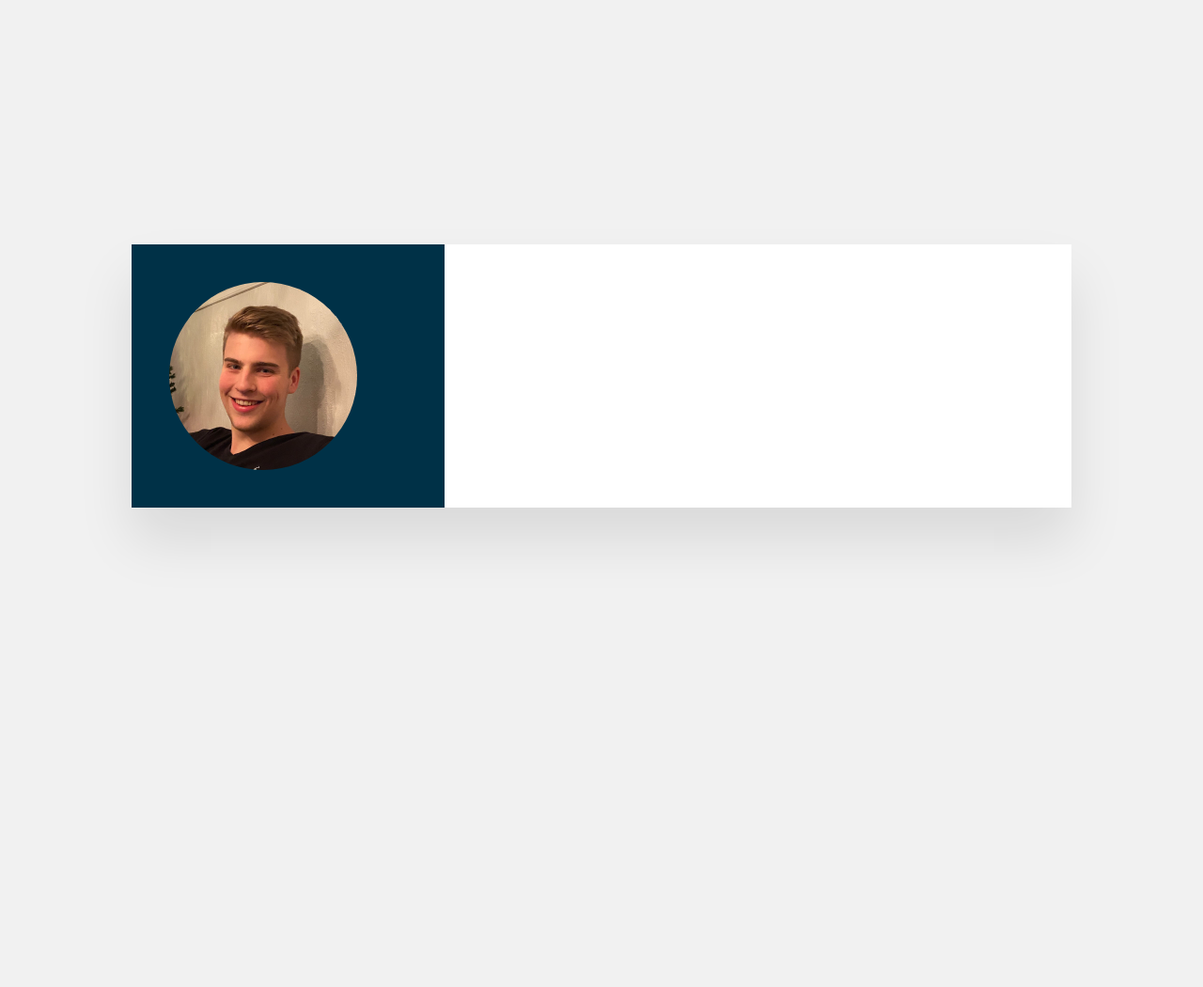
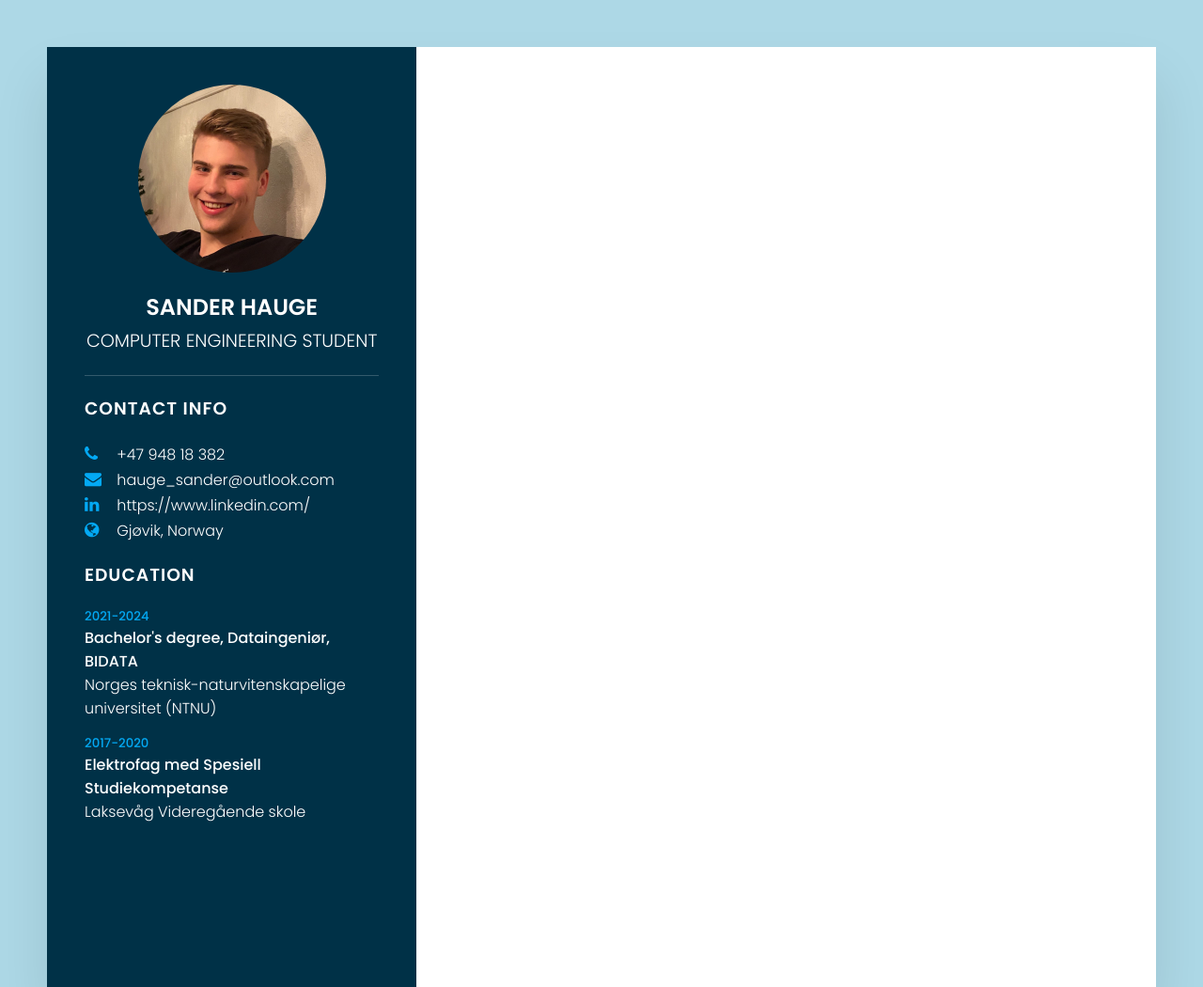
Before and after one commit to haugeSander/portfolioWebsite, a plain HTML site: page index.html in a window 1280 px wide. Shown: the top 1050 px of the page at 94% size. Before the commit the page ends 800 px from the top, so only its background shows below. Drawn offline with Linux system fonts and the light colour scheme.

Commit message:
Added icons and more text to the site.

```diff
--- a/index.html
+++ b/index.html
@@ -5,6 +5,9 @@
     <meta http-equiv="X-UA-Compatible" content="IE=edge">
     <meta name="viewport" content="width=device-width, initial-scale=1.0">
     <title>Portfolio Sander H</title>
+    <link rel="stylesheet" href="https://cdnjs.cloudflare.com/ajax/libs/font-awesome/4.7.0/css/font-awesome.css"
+    integrity="sha512-5A8nwdMOWrSz20fDsjczgUidUBR8liPYU+WymTZP1lmY9G6Oc7HlZv156XqnsgNUzTyMefFTcsFH/tnJE/+xBg=="
+    crossorigin="anonymous" referrerpolicy="no-referrer" />
     <link rel="stylesheet" href="style.css"/>
 </head>
 <body>
@@ -14,7 +17,45 @@
                 <div class="imgBox">
                     <img src="/images/profile-pic.jpg">
                 </div>
-                <h2>Sander Hauge<br><span>Computer engineer student</span></h2>
+                <h2>Sander Hauge<br><span>Computer engineering student</span></h2>
+            </div>
+            <div class="contactInfo">
+                <h3 class="title">Contact Info</h3>
+                <ul>
+                    <li>
+                        <span class="icon"><i class="fa fa-phone" aria-hidden="true"></i></span>
+                        <span class="text">+47 948 18 382</span>
+                    </li>
+                    <li>
+                        <span class="icon"><i class="fa fa-envelope" aria-hidden="true"></i></span>
+                        <span icon="text">hauge_sander@outlook.com</span>
+                    </li>
+                    <li>
+                        <span class="icon"><i class="fa fa-linkedin" aria-hidden="true"></i>
+                        </span>
+                        <span icon="text">https://www.linkedin.com/</span>
+                    </li>
+                    <li>
+                        <span class="icon"><i class="fa fa-globe" aria-hidden="true"></i></span>
+                        <span icon="text">Gjøvik, Norway</span>
+                    </li>
+                </ul>
+            </div>
+
+            <div class="contactInfo education">
+                <h3 class="title">Education</h3>
+                <ul>
+                    <li>
+                        <h5>2021-2024</h5>
+                        <h4>Bachelor's degree, Dataingeniør, BIDATA</h4>
+                        <h4>Norges teknisk-naturvitenskapelige universitet (NTNU)</h4>
+                    </li>
+                    <li>
+                        <h5>2017-2020</h5>
+                        <h4>Elektrofag med Spesiell Studiekompetanse</h4>
+                        <h4>Laksevåg Videregående skole</h4>
+                    </li>
+                </ul>
             </div>
         </div>
         <div class="right_Side">
--- a/style.css
+++ b/style.css
@@ -1,12 +1,14 @@
+@import url('https://fonts.googleapis.com/css?family=Poppins:200,300,400,500,600,700,800,900&display=swap');
+
 * {
     box-sizing: border-box;
     margin: 0;
     padding: 0;
-    font-family: 'Kumbh Sans', sans-serif;
+    font-family: 'Poppins', sans-serif;
 }
 
 body {
-    background: #f1f1f1;
+    background: lightblue;
     display: flex;
     justify-content: center;
     align-items: center;
@@ -17,8 +19,8 @@ body {
 {
     position: relative;
     width: 100%;
-    max-width: 1000px;
-    max-height: 1000px;
+    max-width: 1400px;
+    min-height: 1000px;
     background: #fff;
     margin: 50px;
     display: grid;
@@ -34,6 +36,15 @@ body {
 }
 
 .profileText {
+    position: relative;
+    display: flex;
+    flex-direction: column;
+    align-items: center;
+    padding-bottom: 20px;
+    border-bottom: 1px solid rgba(255,255,255,0.2);
+}
+
+.profileText .imgBox {
     position: relative;
     width: 200px;
     height: 200px;
@@ -60,6 +71,62 @@ body {
     line-height: 1.4em;
 }
 
+.profileText h2 span {
+    font-size: 0.8em;
+    font-weight: 300;
+}
+
+.title {
+    color: #fff;
+    text-transform: uppercase;
+    font-weight: 600;
+    letter-spacing: 1px;
+    margin-bottom: 20px;
+    padding-top: 20px;
+}
+
+.contactInfo ul {
+    position: relative;
+}
+
+.contactInfo ul li {
+    position: relative;
+    list-style: none;
+    margin: 10px, 0;
+    cursor: pointer;
+}
+
+.contactInfo ul li .icon {
+    display: inline-block;
+    width: 30px;
+    font-size: 18px;
+    color: #03a9f4;
+}
+
+.contactInfo ul li span {
+    color: #fff;
+    font-weight: 300;
+}
+
+.contactInfo.education li {
+    margin-bottom: 15px;
+}
+
+.contactInfo.education h5 {
+    color: #03a9f4;
+    font-weight: 500;
+}
+
+.contactInfo.education h4:nth-child(2) {
+    color: #fff;
+    font-weight: 500;
+}
+
+.contactInfo.education h4 {
+    color: #fff;
+    font-weight: 300;
+}
+
 .container .right_Side
 {
     position: relative;
```
Also changed, not shown: app.js (added).
